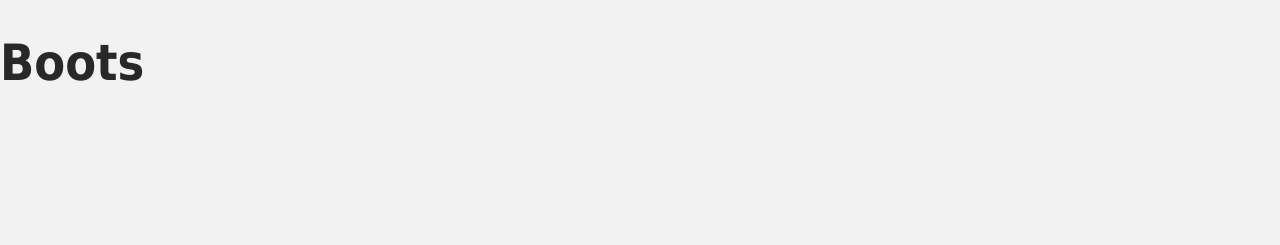
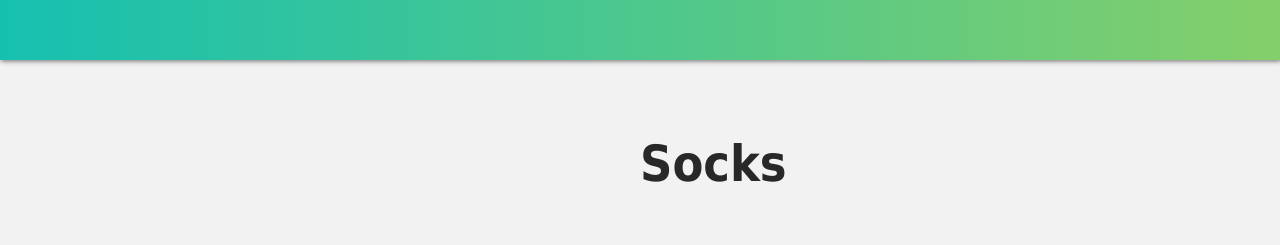
Before and after one commit to IamManchanda/vue3-intro, a plain HTML site: page index.html in a window 1280 px wide. Drawn offline with nearby package versions, Linux system fonts and the light colour scheme.

Commit message:
Update course at starting of lecture 3

```diff
--- a/index.html
+++ b/index.html
@@ -12,7 +12,18 @@
 
 <body>
   <div id="app">
-    <h1>{{ product }}</h1>
+    <div class="nav-bar"></div>
+
+    <div class="product-display">
+      <div class="product-container">
+        <div class="product-image">
+          <!-- image goes here -->
+        </div>
+        <div class="product-info">
+          <h1>{{ product }}</h1>
+        </div>
+      </div>
+    </div>
   </div>
 
   <!-- Import App -->
--- a/main.js
+++ b/main.js
@@ -1,7 +1,7 @@
 const app = Vue.createApp({
   data() {
     return {
-      product: "Boots",
+      product: "Socks",
     };
   },
 });
```
